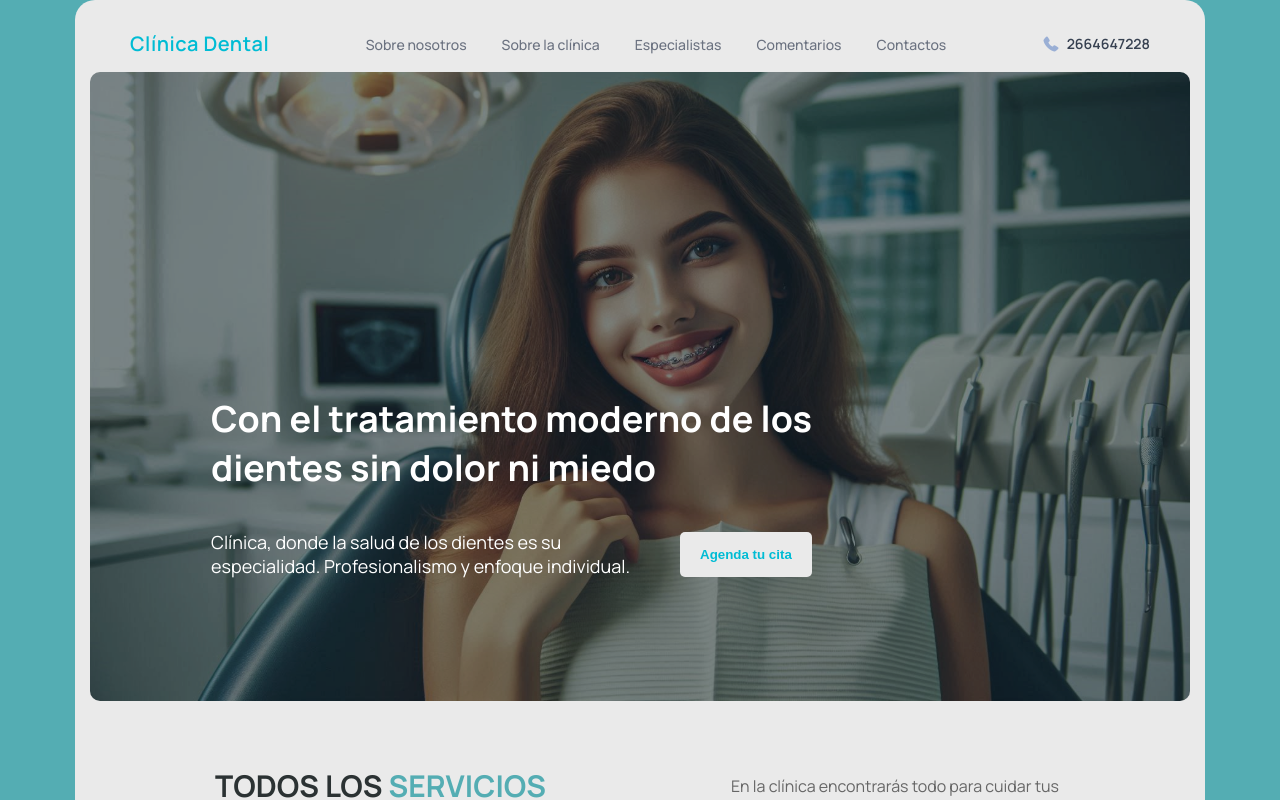
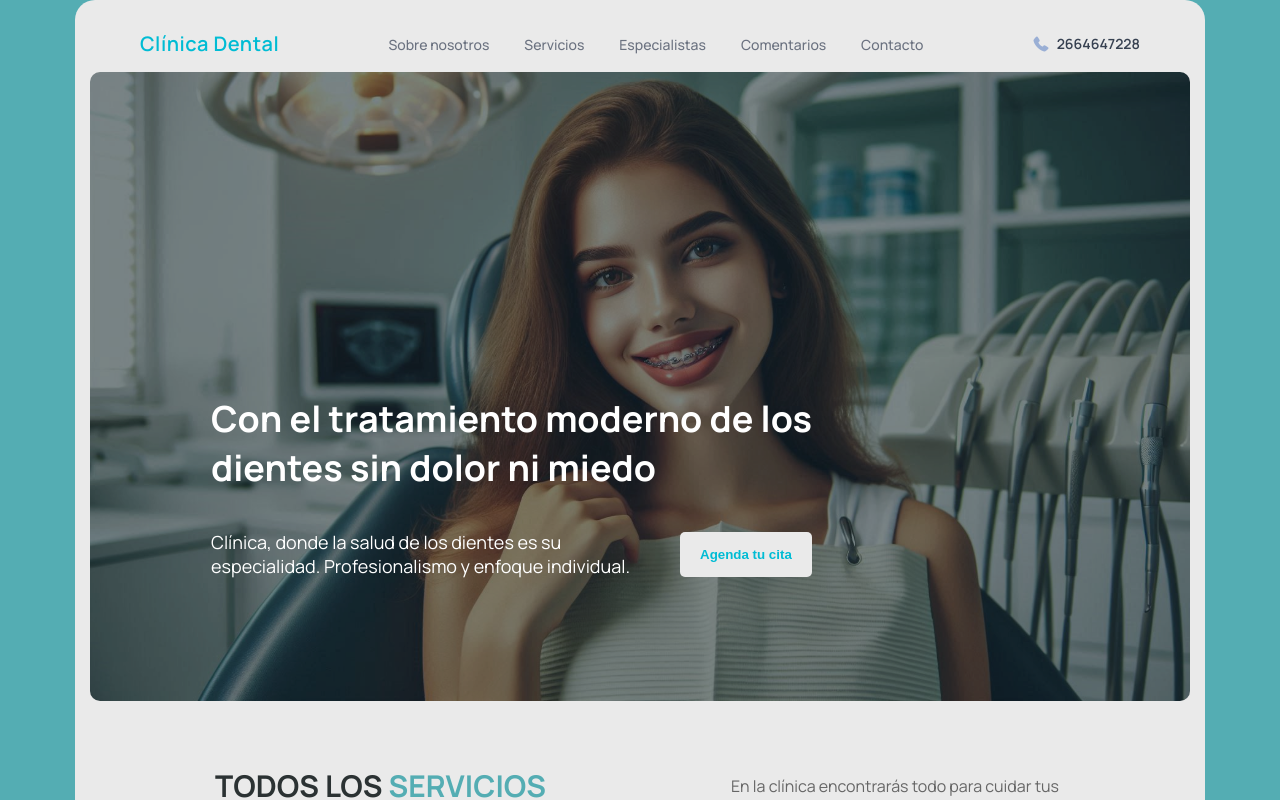
Before and after one commit to AngelGaitanG/arrua, an Angular app: page / in a window 1280 px wide. Shown: the top 800 px of the page. Built offline with nearby package versions, Linux system fonts and the light colour scheme.

Commit message:
ready for deploy

```diff
--- a/angular.json
+++ b/angular.json
@@ -41,7 +41,10 @@
             "prerender": true,
             "ssr": {
               "entry": "server.ts"
-            }
+            },
+            "allowedCommonJsDependencies": [
+              "leaflet"
+            ]
           },
           "configurations": {
             "production": {
@@ -53,8 +56,8 @@
                 },
                 {
                   "type": "anyComponentStyle",
-                  "maximumWarning": "2kB",
-                  "maximumError": "4kB"
+                  "maximumWarning": "500kB",
+                  "maximumError": "1MB"
                 }
               ],
               "outputHashing": "all"
--- a/package.json
+++ b/package.json
@@ -21,7 +21,7 @@
     "@angular/platform-server": "^18.0.0",
     "@angular/router": "^18.0.0",
     "@angular/ssr": "^18.0.4",
-    "@fortawesome/angular-fontawesome": "^0.14.1",
+    "@fortawesome/angular-fontawesome": "^0.15.0",
     "@fortawesome/fontawesome-svg-core": "^6.7.2",
     "@fortawesome/free-solid-svg-icons": "^6.7.2",
     "@types/leaflet": "^1.9.15",
--- a/src/app/features/about/about.component.html
+++ b/src/app/features/about/about.component.html
@@ -1,4 +1,4 @@
-<section class="about">
+<section class="about" id="about">
     <div class="about-container">
 
         <div class="idk">
--- a/src/app/features/contact/contact.component.html
+++ b/src/app/features/contact/contact.component.html
@@ -1,5 +1,7 @@
-<div class="contact-container">
-  <div class="info-section">
+<section id="contact">
+
+  <div class="contact-container">
+    <div class="info-section">
     <div class="info-content">
       <h2>Diagnóstico gratuito para nuevos pacientes</h2>
       <p>Conozca el estado de sus dientes y obtenga recomendaciones personalizadas</p>
@@ -28,3 +30,4 @@
     <img src="assets/images/form.jpeg" alt="Doctor">
   </div>
 </div>
+</section>
--- a/src/app/features/doctors/doctors.component.html
+++ b/src/app/features/doctors/doctors.component.html
@@ -1,4 +1,4 @@
-<section class="doctors-section">
+<section class="doctors-section" id="doctors">
     <div class="section-header">
         <h2>Equipo de <span class="highlight">experimentados</span> dentistas</h2>
         <p class="subtitle">Nuestros doctores han trabajado en odontología por más de 10 años para que cada paciente se sienta cómodo</p>
--- a/src/app/features/hero/hero.component.html
+++ b/src/app/features/hero/hero.component.html
@@ -1,4 +1,4 @@
-<section class="hero">
+<section class="hero" id="hero">
   <div class="hero-image">
     <img src="assets/images/chica1.jpeg" alt="Chica en la clínica dental">
     <div class="overlay"></div>
--- a/src/app/features/location/location.component.html
+++ b/src/app/features/location/location.component.html
@@ -1,4 +1,4 @@
-<section class="location">
+<section class="location" id="location">
     <div class="title">
         <h2><span>¡Visítanos!</span> Estamos cerca de ti para cuidar tu sonrisa y brindarte la mejor atención dental</h2>
     </div>
--- a/src/app/features/services/services.component.html
+++ b/src/app/features/services/services.component.html
@@ -1,4 +1,4 @@
-<section class="services">
+<section class="services" id="services">
     <div class="presentation">
   <h2>TODOS LOS <span class="necessary-services">SERVICIOS NECESARIOS</span> EN UN SOLO LUGAR</h2>
   <p>En la clínica encontrarás todo para cuidar tus dientes: desde exámenes preventivos hasta implantación.</p>
--- a/src/app/shared/components/header/header.component.html
+++ b/src/app/shared/components/header/header.component.html
@@ -1,4 +1,4 @@
-<header class="header">
+<header class="header" [ngClass]="{ 'scrolled': isScrolled }">
   <div class="logo">
     <span>Clínica Dental</span>
   </div>
--- a/src/app/shared/components/header/header.component.scss
+++ b/src/app/shared/components/header/header.component.scss
@@ -1,12 +1,24 @@
 .header {
   display: flex;
-  justify-content: space-between;
   align-items: center;
   padding: 15px 40px;
-  max-width: 1200px;
+  max-width: 1000px;
   margin: 0 auto;
   position: relative;
   z-index: 100;
+  transition: background-color 0.3s ease, box-shadow 0.3s ease;
+
+  &.scrolled {
+    position: fixed;
+    background-color: #EAEAEA;
+    box-shadow: 0 2px 10px rgba(0, 0, 0, 0.3);
+    border-bottom-left-radius: 10px;
+    border-bottom-right-radius: 10px;
+    padding: 20px 65px;
+    top: 0;
+    left: 0;
+    right: 0;
+  }
 
   .logo {
     span {
@@ -47,7 +59,9 @@
   }
 
   .navigation {
+    flex: 1;
     display: flex;
+    justify-content: center;
     transition: max-height 0.3s ease-in-out, opacity 0.3s ease-in-out;
     opacity: 1;
     max-height: none;
--- a/src/app/shared/components/header/header.component.ts
+++ b/src/app/shared/components/header/header.component.ts
@@ -1,5 +1,5 @@
-import { Component } from '@angular/core';
-import { NgFor } from '@angular/common';
+import { Component, HostListener } from '@angular/core';
+import { NgClass, NgFor } from '@angular/common';
 
 interface NavLink {
   text: string;
@@ -11,21 +11,27 @@ interface NavLink {
   templateUrl: './header.component.html',
   styleUrl: './header.component.scss',
   standalone: true,
-  imports: [NgFor]
+  imports: [NgFor, NgClass]
 })
 export class HeaderComponent {
   navLinks: NavLink[] = [
-    { text: 'Sobre nosotros', url: '#' },
-    { text: 'Sobre la clínica', url: '#' },
-    { text: 'Especialistas', url: '#' },
-    { text: 'Comentarios', url: '#' },
-    { text: 'Contactos', url: '#' }
+    { text: 'Sobre nosotros', url: '#about' },
+    { text: 'Servicios', url: '#services' },
+    { text: 'Especialistas', url: '#doctors' },
+    { text: 'Comentarios', url: '#reviews' },
+    { text: 'Contacto', url: '#contact' }
   ];
 
   phoneNumber = '2664647228';
   menuOpen = false;
+  isScrolled = false;
 
   toggleMenu() {
     this.menuOpen = !this.menuOpen;
   }
+
+  @HostListener('window:scroll')
+  onWindowScroll() {
+    this.isScrolled = window.scrollY > 50;
+  }
 }
--- a/src/styles.scss
+++ b/src/styles.scss
@@ -1,4 +1,8 @@
 @import url('https://fonts.googleapis.com/css2?family=Manrope:wght@400;500;600;700&display=swap');
+
+html {
+  scroll-behavior: smooth;
+}
 
 body {
     font-family: 'Manrope', sans-serif;
```
Also changed, not shown: 1 other file (tests, documents, lock files or other folders).
